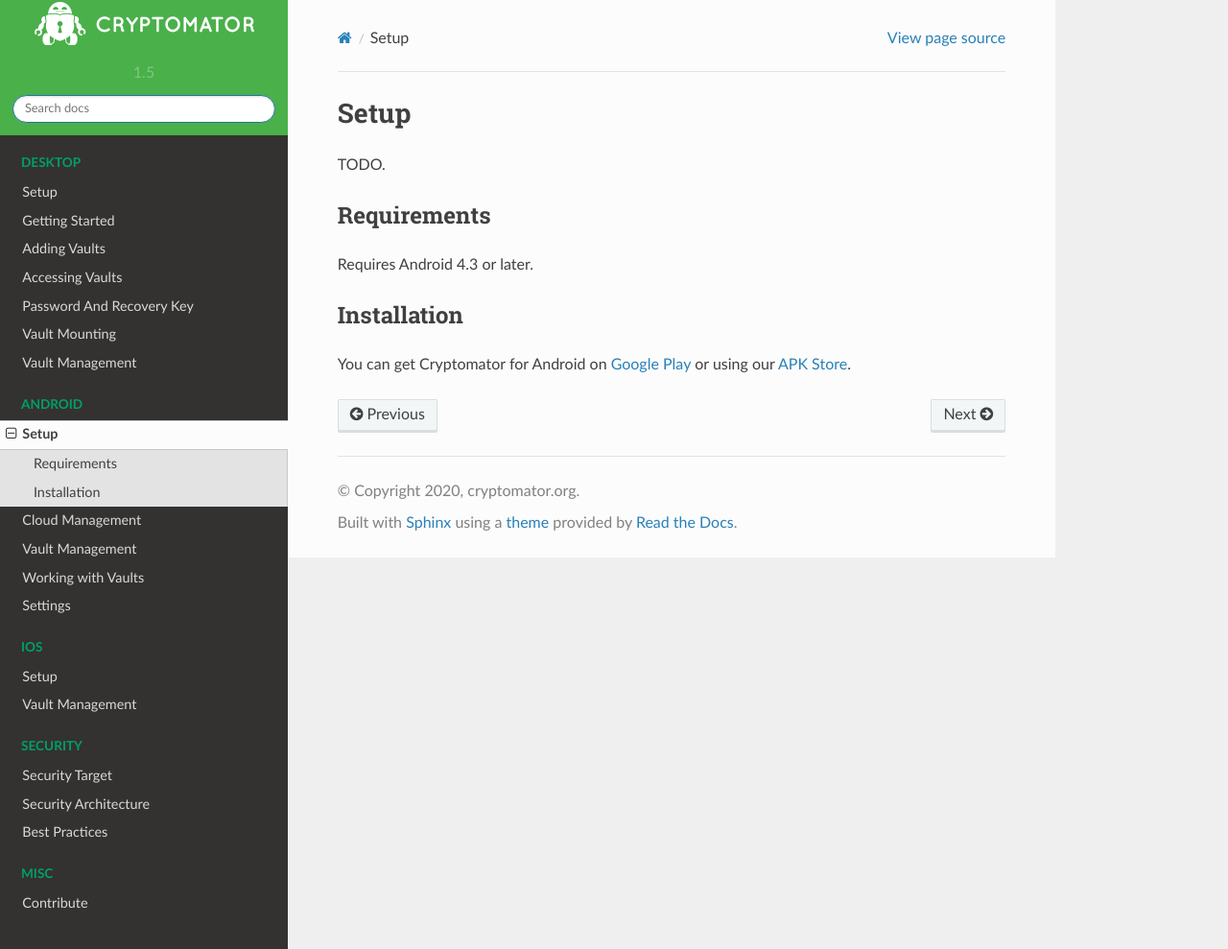
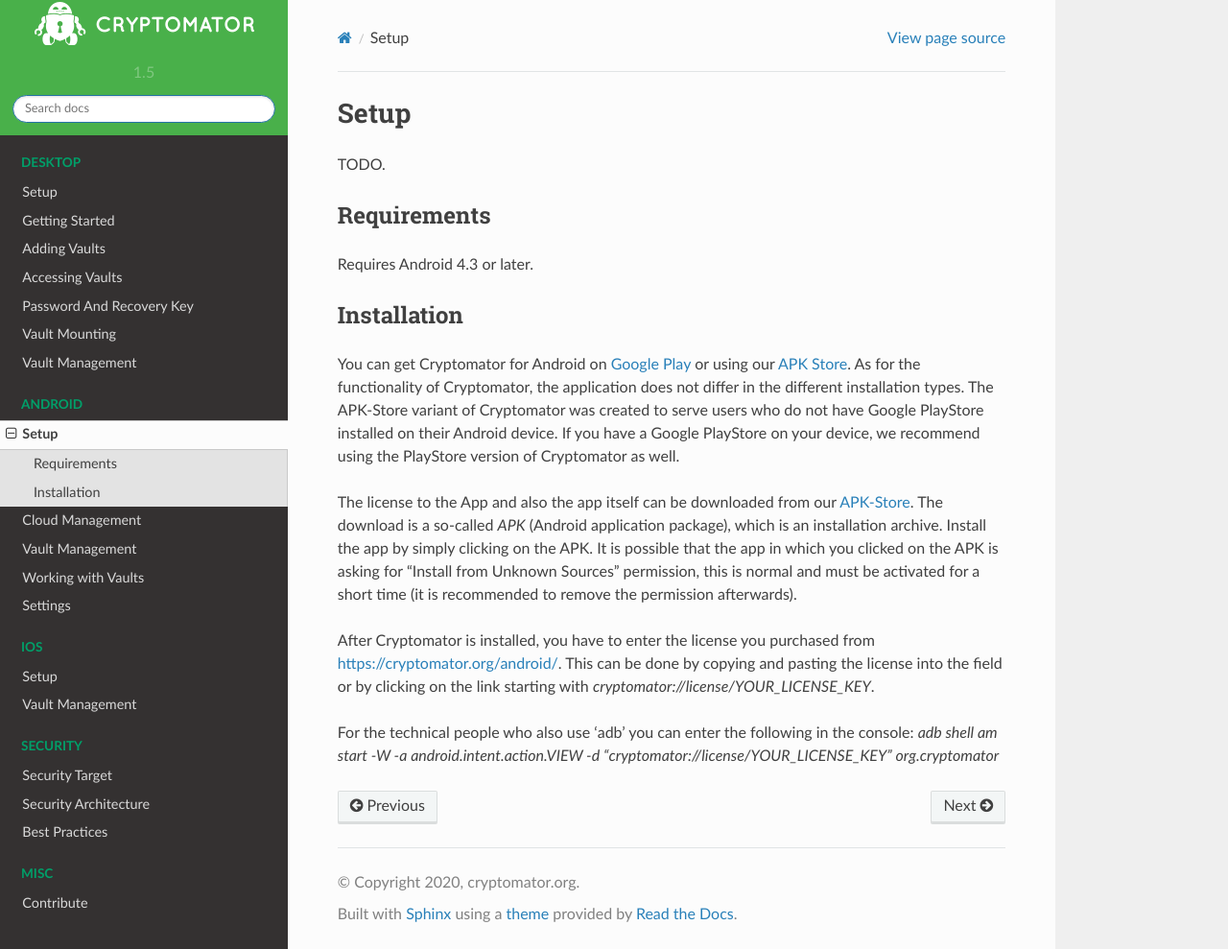
Before and after one commit to cryptomator/docs, a Sphinx documentation site: the page built from source/android/setup.rst, in a window 1280 px wide and 989 px high. Shown: the whole window at 96% size. Built offline with Sphinx 7.4.7 and the Read the Docs theme 2.0.0, drawn with Linux system fonts in a browser that asks for light colours.

Commit message:
Describe how to install the app with the APK Store

```diff
--- a/source/android/setup.rst
+++ b/source/android/setup.rst
@@ -16,3 +16,12 @@
 ------------
 
 You can get Cryptomator for Android on `Google Play <https://play.google.com/store/apps/details?id=org.cryptomator&hl=en>`_ or using our `APK Store <https://cryptomator.org/android/>`_.
+As for the functionality of Cryptomator, the application does not differ in the different installation types. The APK-Store variant of Cryptomator was created to serve users who do not have Google PlayStore installed on their Android device.
+If you have a Google PlayStore on your device, we recommend using the PlayStore version of Cryptomator as well.
+
+The license to the App and also the app itself can be downloaded from our `APK-Store <https://cryptomator.org/android/>`_. The download is a so-called `APK` (Android application package), which is an installation archive. Install the app by simply clicking on the APK.
+It is possible that the app in which you clicked on the APK is asking for "Install from Unknown Sources" permission, this is normal and must be activated for a short time (it is recommended to remove the permission afterwards).
+
+After Cryptomator is installed, you have to enter the license you purchased from `https://cryptomator.org/android/ <https://cryptomator.org/android/>`_. This can be done by copying and pasting the license into the field or by clicking on the link starting with `cryptomator://license/YOUR_LICENSE_KEY`.
+
+For the technical people who also use 'adb' you can enter the following in the console: `adb shell am start -W -a android.intent.action.VIEW -d "cryptomator://license/YOUR_LICENSE_KEY" org.cryptomator`
```
